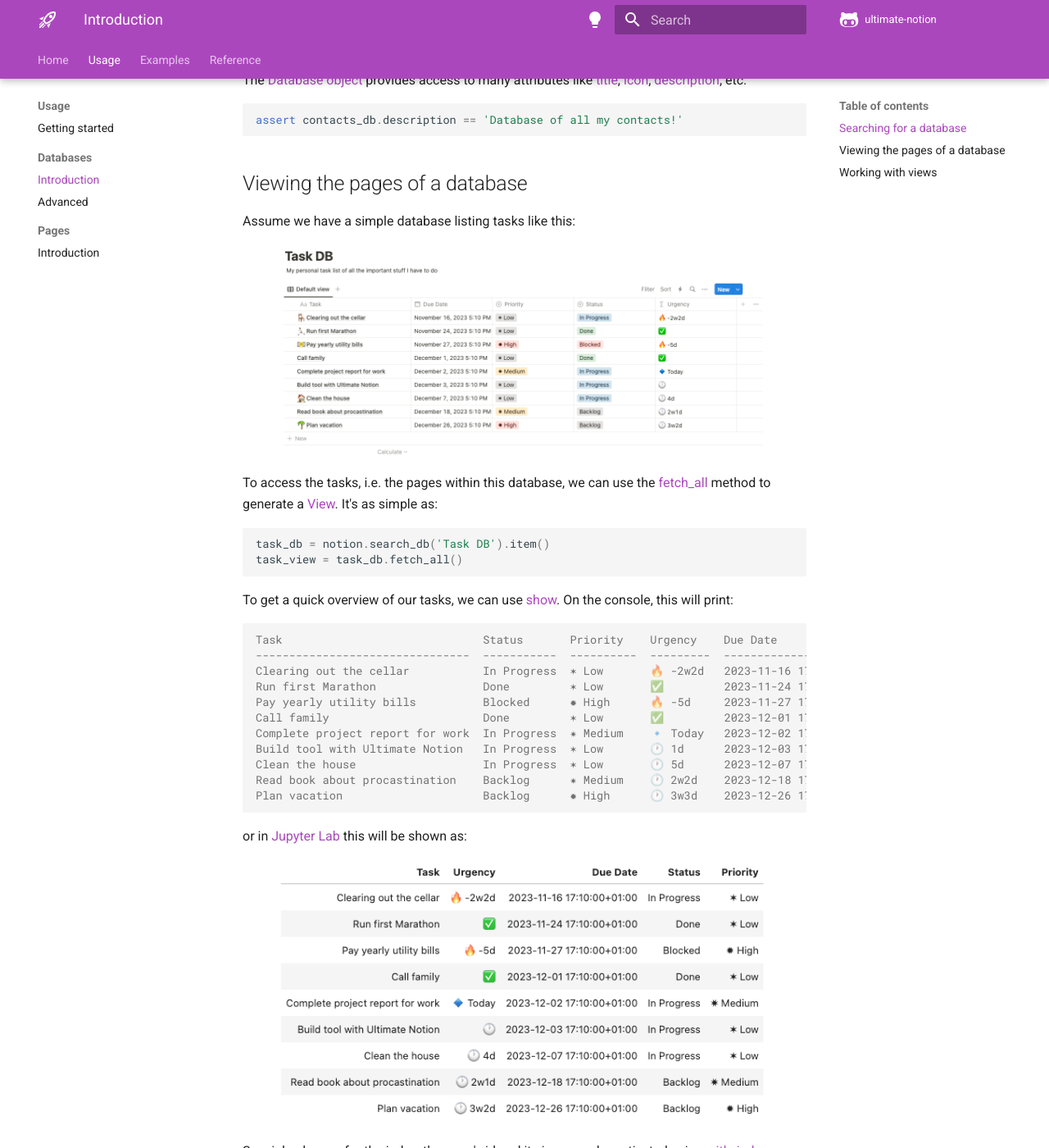
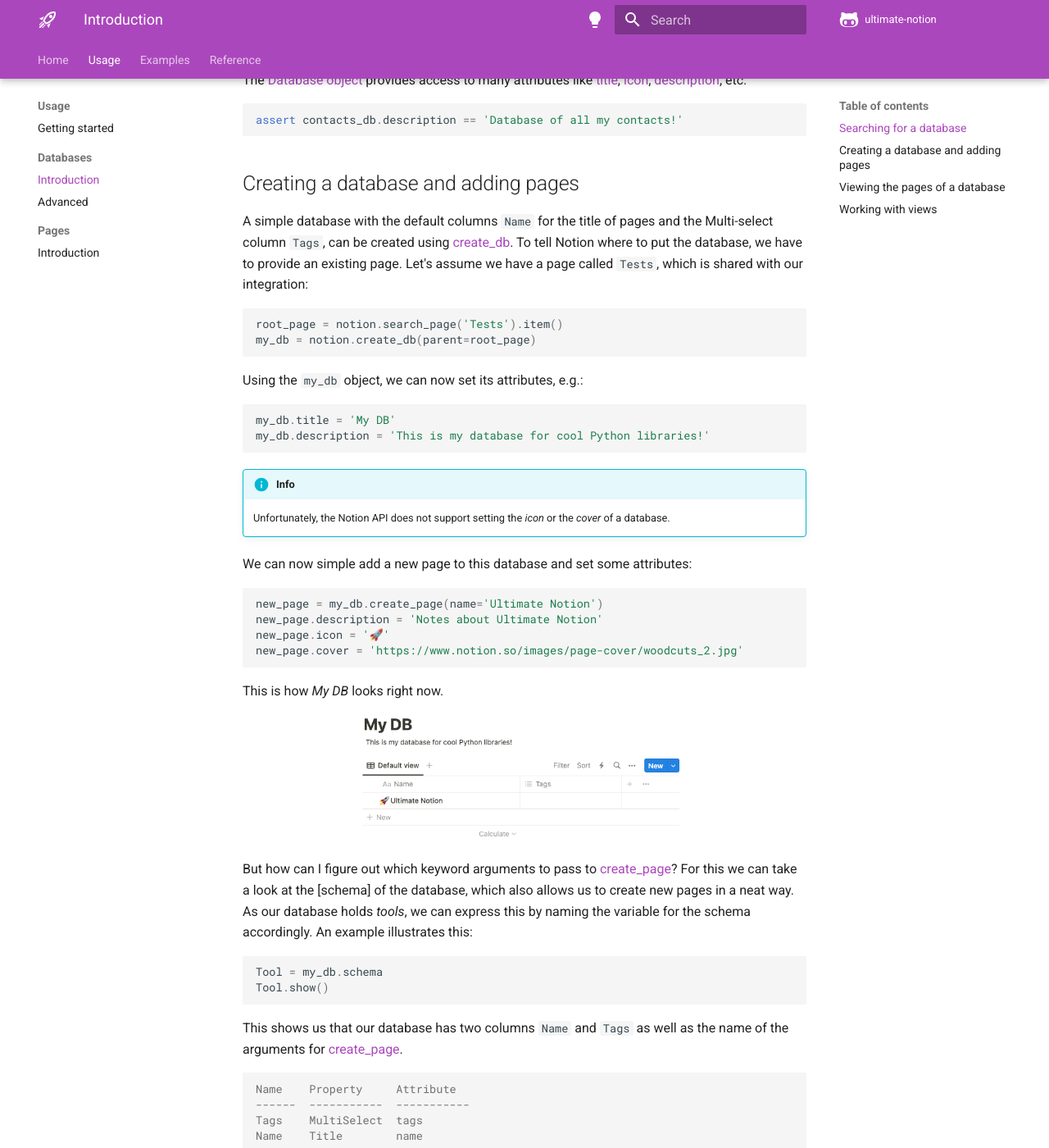
Before and after one commit to ultimate-notion/ultimate-notion, an MkDocs documentation site: the page built from docs/usage/db_introduction.md, in a window 1280 px wide and 1400 px high, scrolled down 786 px. Shown: the whole window at 82% size. Built offline with MkDocs 1.6.1 and Material for MkDocs 9.7.7, drawn with Linux system fonts in a browser that asks for light colours; comment, search, counter and statistics services are not loaded; the version menu is left out; some of the changed text lies outside the part shown.

Commit message:
Setting icon and cover for pages works

````diff
--- a/docs/usage/db_introduction.md
+++ b/docs/usage/db_introduction.md
@@ -37,6 +37,66 @@
 ```python
 assert contacts_db.description == 'Database of all my contacts!'
 ```
+
+## Creating a database and adding pages
+
+A simple database with the default columns `Name` for the title of pages and the Multi-select column `Tags`,
+can be created using [create_db]. To tell Notion where to put the database, we have to provide an existing page.
+Let's assume we have a page called `Tests`, which is shared with our integration:
+
+```python
+root_page = notion.search_page('Tests').item()
+my_db = notion.create_db(parent=root_page)
+```
+
+Using the `my_db` object, we can now set its attributes, e.g.:
+
+```python
+my_db.title = 'My DB'
+my_db.description = 'This is my database for cool Python libraries!'
+```
+
+!!! info
+    Unfortunately, the Notion API does not support setting the *icon* or the *cover* of a database.
+
+We can now simple add a new page to this database and set some attributes:
+
+```python
+new_page = my_db.create_page(name='Ultimate Notion')
+new_page.description = 'Notes about Ultimate Notion'
+new_page.icon = '🚀'
+new_page.cover = 'https://www.notion.so/images/page-cover/woodcuts_2.jpg'
+```
+
+This is how *My DB* looks right now.
+
+![Notion My DB](../assets/images/notion-my-db.png){: style="width:400px; display:block; margin-left:auto; margin-right:auto;"}
+
+But how can I figure out which keyword arguments to pass to [create_page]? For this we can take a look at the [schema]
+of the database, which also allows us to create new pages in a neat way. As our database holds *tools*, we can express
+this by naming the variable for the schema accordingly. An example illustrates this:
+
+```python
+Tool = my_db.schema
+Tool.show()
+```
+
+This shows us that our database has two columns `Name` and `Tags` as well as the name of the arguments for [create_page].
+
+```console
+Name    Property     Attribute
+------  -----------  -----------
+Tags    MultiSelect  tags
+Name    Title        name
+```
+
+A new page can now also be created using `Tool`, i.e.
+
+```python
+new_tool = Tool.create(name='Ultimate Notion')
+```
+
+This is basically just an alias for [create_page] but can make your code much more expressive.
 
 ## Viewing the pages of a database
 
@@ -128,3 +188,5 @@
 [head]: ../../reference/ultimate_notion/view/#ultimate_notion.view.View.head
 [limit]: ../../reference/ultimate_notion/view/#ultimate_notion.view.View.limit
 [tail]: ../../reference/ultimate_notion/view/#ultimate_notion.view.View.tail
+[create_db]: ../../reference/ultimate_notion/session/#ultimate_notion.session.Session.create_db
+[create_page]: ../../reference/ultimate_notion/database/#ultimate_notion.database.Database.create_page
--- a/src/ultimate_notion/__init__.py
+++ b/src/ultimate_notion/__init__.py
@@ -14,7 +14,7 @@
 
 from ultimate_notion.database import Database
 from ultimate_notion.obj_api.enums import AggFunc, BGColor, CodeLang, Color, NumberFormat, VState
-from ultimate_notion.objects import File, Option, RichText
+from ultimate_notion.objects import Emoji, File, Option, RichText
 from ultimate_notion.page import Page
 from ultimate_notion.schema import ColType, Column, PageSchema, SelfRef
 from ultimate_notion.session import Session
@@ -28,6 +28,7 @@
     'ColType',
     'Column',
     'Database',
+    'Emoji',
     'File',
     'NumberFormat',
     'Option',
````
Also changed, not shown: CHANGELOG.md (+12 -9 lines), docs/features.md (+10 -8 lines), docs/assets/images/notion-my-db.png (added), 8 other files.
